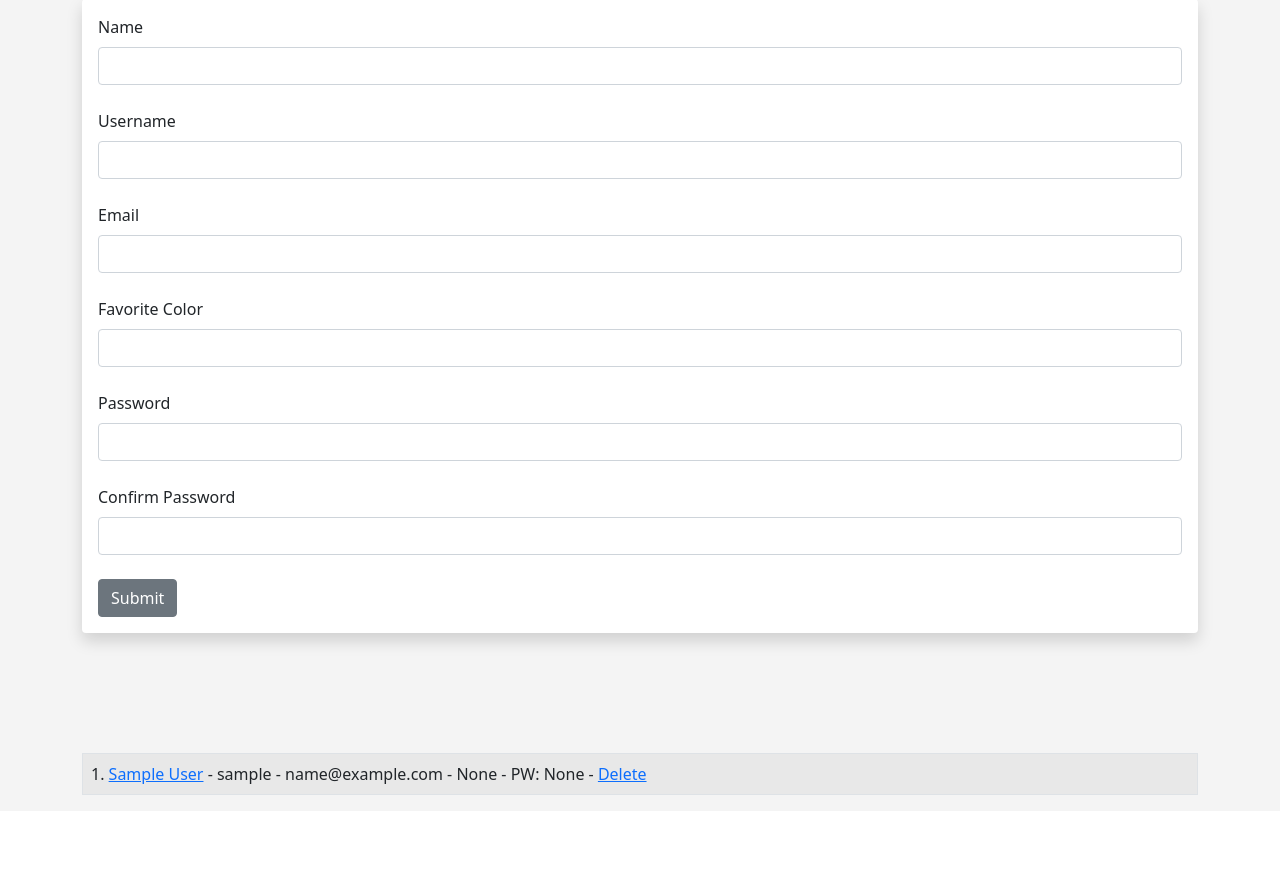
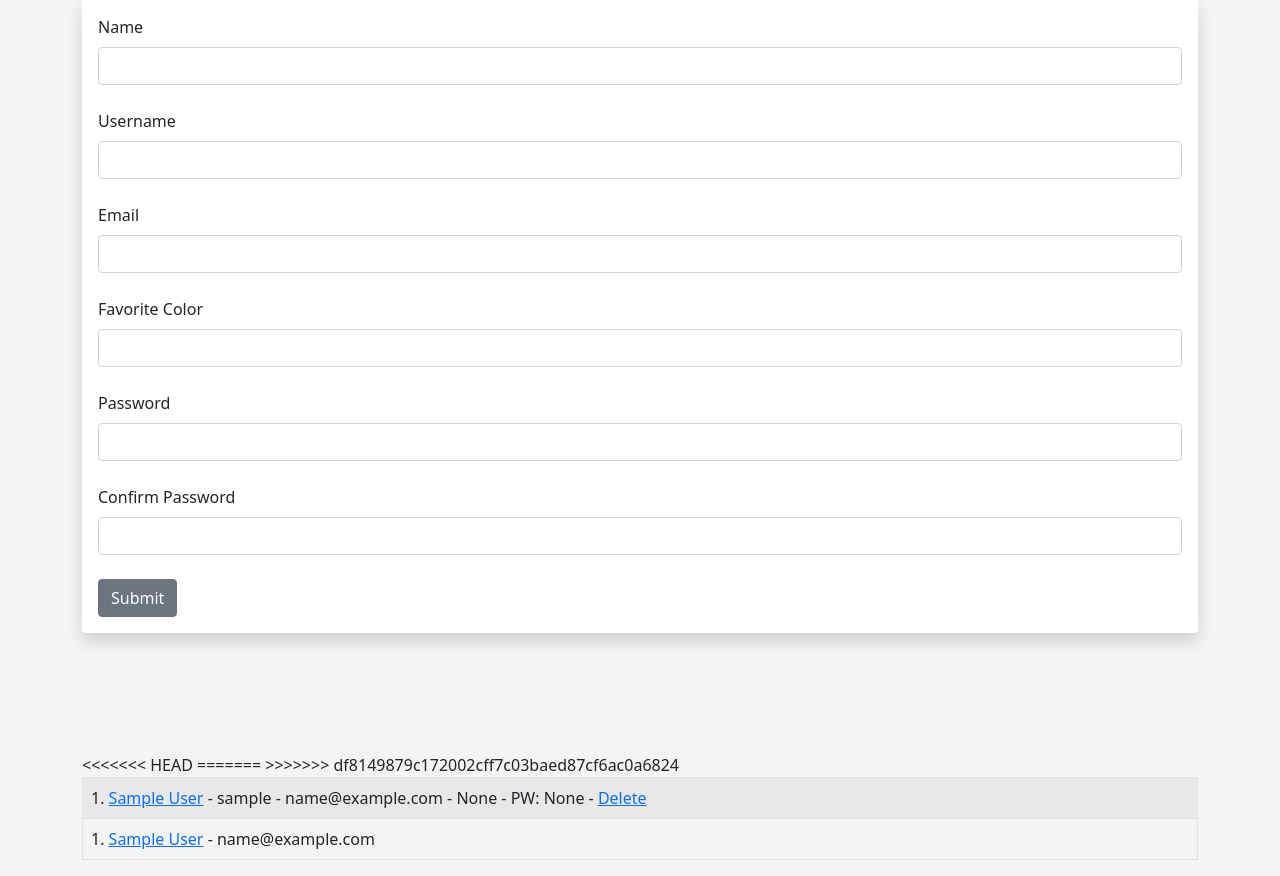
Before and after one commit to GCRicker/flasker, a Flask app: page /user/add in a window 1280 px wide. Shown: the part 185-1061 px from the top of the page. Before the commit the page ends 980 px from the top, so only its background shows below. Run offline with Flask 2, Linux system fonts and the light colour scheme; the visitor is signed in with stand-in values (Sample User, id 1); data comes from the database, SQL or seed files in the repository; some libraries are stand-ins or nearby versions.

Commit message:
I don't know

```diff
--- a/templates/add_user.html
+++ b/templates/add_user.html
@@ -2,10 +2,17 @@
 {% block content %}
 
 {% for message in get_flashed_messages() %}
+<<<<<<< HEAD
 <div class="alert alert-success alert-dismissible fade show" role="alert">
     {{ message}}
     <button type="button" class="btn-close" data-bs-dismiss="alert" aria-label="Close"></button>
 </div>
+=======
+    <div class="alert alert-success alert-dismissible fade show" role="alert">
+        {{ message}}
+        <button type="button" class="btn-close" data-bs-dismiss="alert" aria-label="Close"></button>
+    </div>
+>>>>>>> df8149879c172002cff7c03baed87cf6ac0a6824
 {% endfor %}
 
 {% if name %}
@@ -14,6 +21,7 @@
 
 <table class="table table-hover table-bordered table-striped">
 
+<<<<<<< HEAD
     {% for our_user in our_users %}
     <tr>
         <td>{{ our_user.id}}. <a href="{{url_for('update', id=our_user.id)}}"> {{our_user.name}}</a> -
@@ -21,6 +29,11 @@
                 href="{{url_for('delete', id=our_user.id)}}">Delete</a></td>
     </tr>
     {% endfor %}
+=======
+{% for our_user in our_users %}
+    <tr><td>{{ our_user.id}}. <a href="{{url_for('update', id=our_user.id)}}"> {{our_user.name}}</a> - {{our_user.email}} </td></tr>
+{% endfor %}
+>>>>>>> df8149879c172002cff7c03baed87cf6ac0a6824
 </table>
 <br /><br />
 
@@ -66,6 +79,7 @@
 <br /><br /><br />
 <table class="table table-hover table-bordered table-striped">
 
+<<<<<<< HEAD
     {% for our_user in our_users %}
     <tr>
         <td>{{ our_user.id}}. <a href="{{ url_for('update', id=our_user.id) }}"> {{our_user.name}}</a>
@@ -74,6 +88,11 @@
             PW: {{ our_user.password_hash }} - <a href="{{url_for('delete', id=our_user.id)}}">Delete</a></td>
     </tr>
     {% endfor %}
+=======
+{% for our_user in our_users %}
+    <tr><td>{{ our_user.id}}. <a href="{{url_for('update', id=our_user.id)}}"> {{our_user.name}}</a> - {{our_user.email}} </td></tr>
+{% endfor %}
+>>>>>>> df8149879c172002cff7c03baed87cf6ac0a6824
 </table>
 {% endif %}
 
```
Also changed, not shown: templates/update.html (+32 -0 lines).
